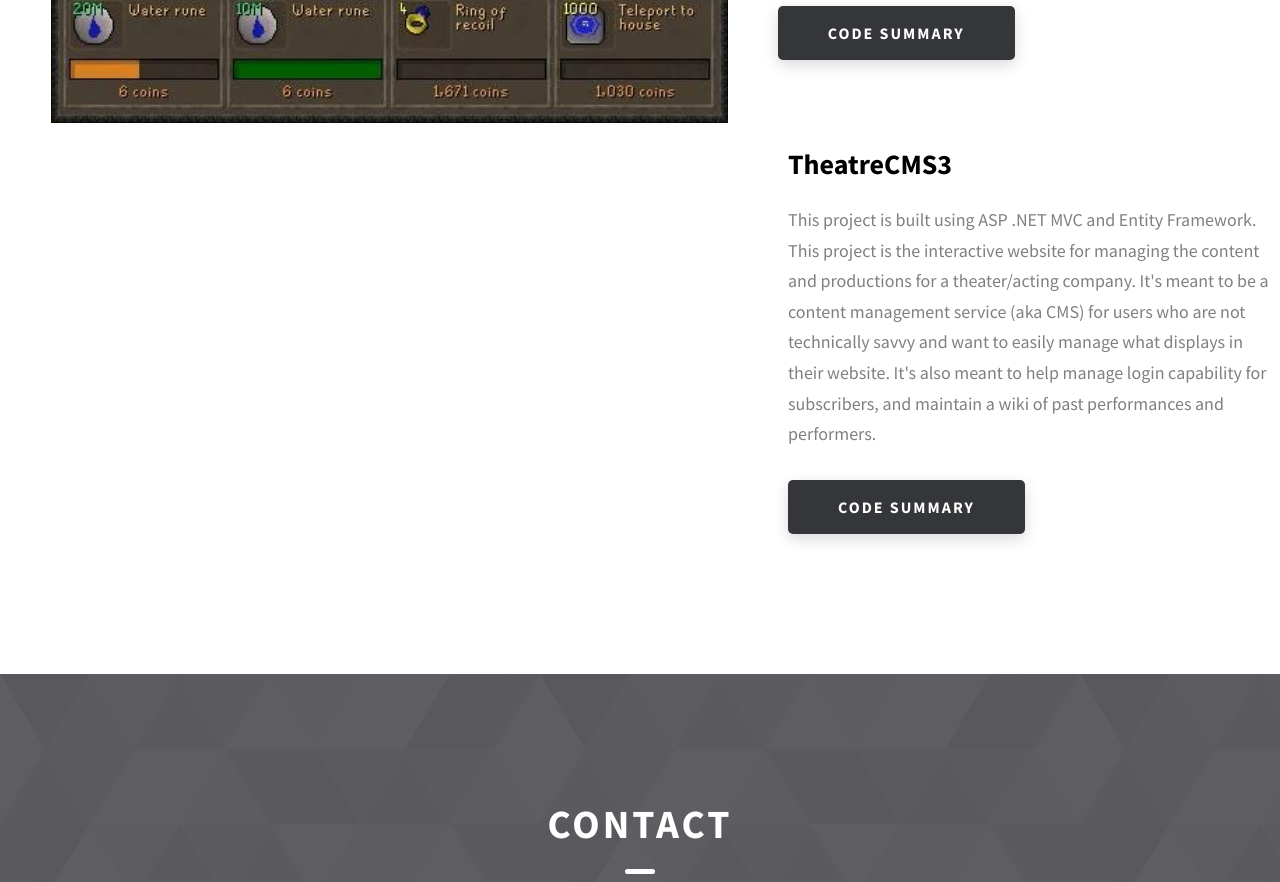
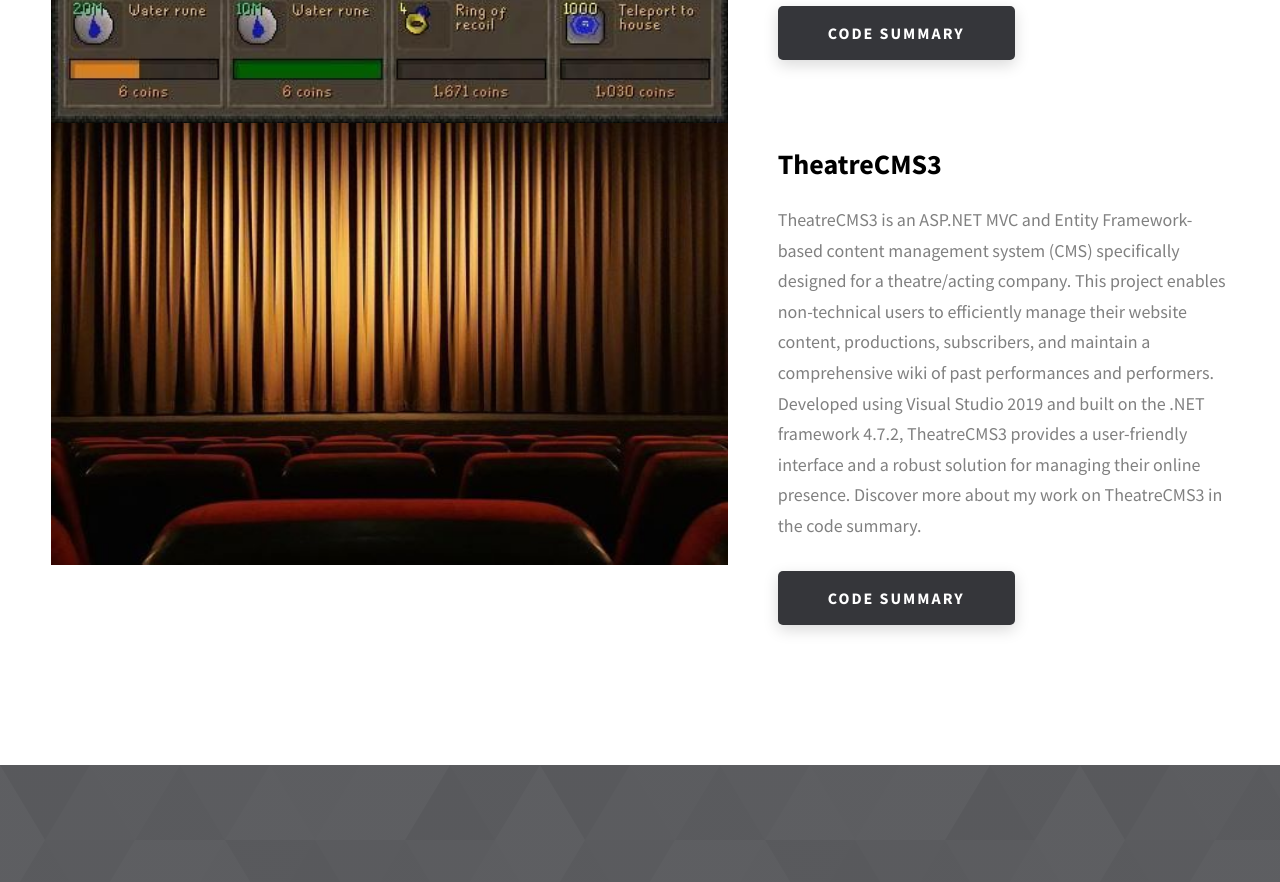
Before and after one commit to jmduea/jmduea.github.io, a website: page index.html in a window 1280 px wide. Shown: the part 2760-3642 px from the top of the page. Drawn offline with Linux system fonts and the light colour scheme.

Commit message:
update TheatreCMS3 description and image

```diff
--- a/index.html
+++ b/index.html
@@ -226,25 +226,26 @@
                     </div>
                 </div>
             </div>
-        </div>
             <div class="projects__content">
                 <div class="projects__row">
                     <div class="projects__row-img-cont">
-                    <img src=""
-                         alt=""
+                        <img src="./assets/jpeg/TheatreCMS3.jpeg"
+                             alt="TheatreCMS3 Screenshot"
                              class="projects__row-img"
                              loading="lazy" />
                     </div>
                     <div class="projects__row-content">
                         <h3 class="projects__row-content-title">TheatreCMS3</h3>
                         <p class="projects__row-content-desc">
-                        This project is built using ASP .NET MVC and Entity Framework. This project is the interactive website for managing the content and productions for a theater/acting company.
-                        It's meant to be a content management service (aka CMS) for users who are not technically savvy and want to easily manage what displays in their website.
-                        It's also meant to help manage login capability for subscribers, and maintain a wiki of past performances and performers.
+                            TheatreCMS3 is an ASP.NET MVC and Entity Framework-based content management system (CMS) specifically designed for a theatre/acting company.
+                            This project enables non-technical users to efficiently manage their website content, productions, subscribers, and maintain a comprehensive wiki of past performances and performers.
+                            Developed using Visual Studio 2019 and built on the .NET framework 4.7.2, TheatreCMS3 provides a user-friendly interface and a robust solution for managing their online presence.
+                            Discover more about my work on TheatreCMS3 in the code summary.
                         </p>
                         <a href="https://www.github.com/jmduea/TheatreCMS3"
                            class="btn btn--med btn--theme dynamicBgClr"
                            target="_blank">Code Summary</a>
+                    </div>
                 </div>
             </div>
         </div>
```
Lines whose indentation alone changed are shown as unchanged.
